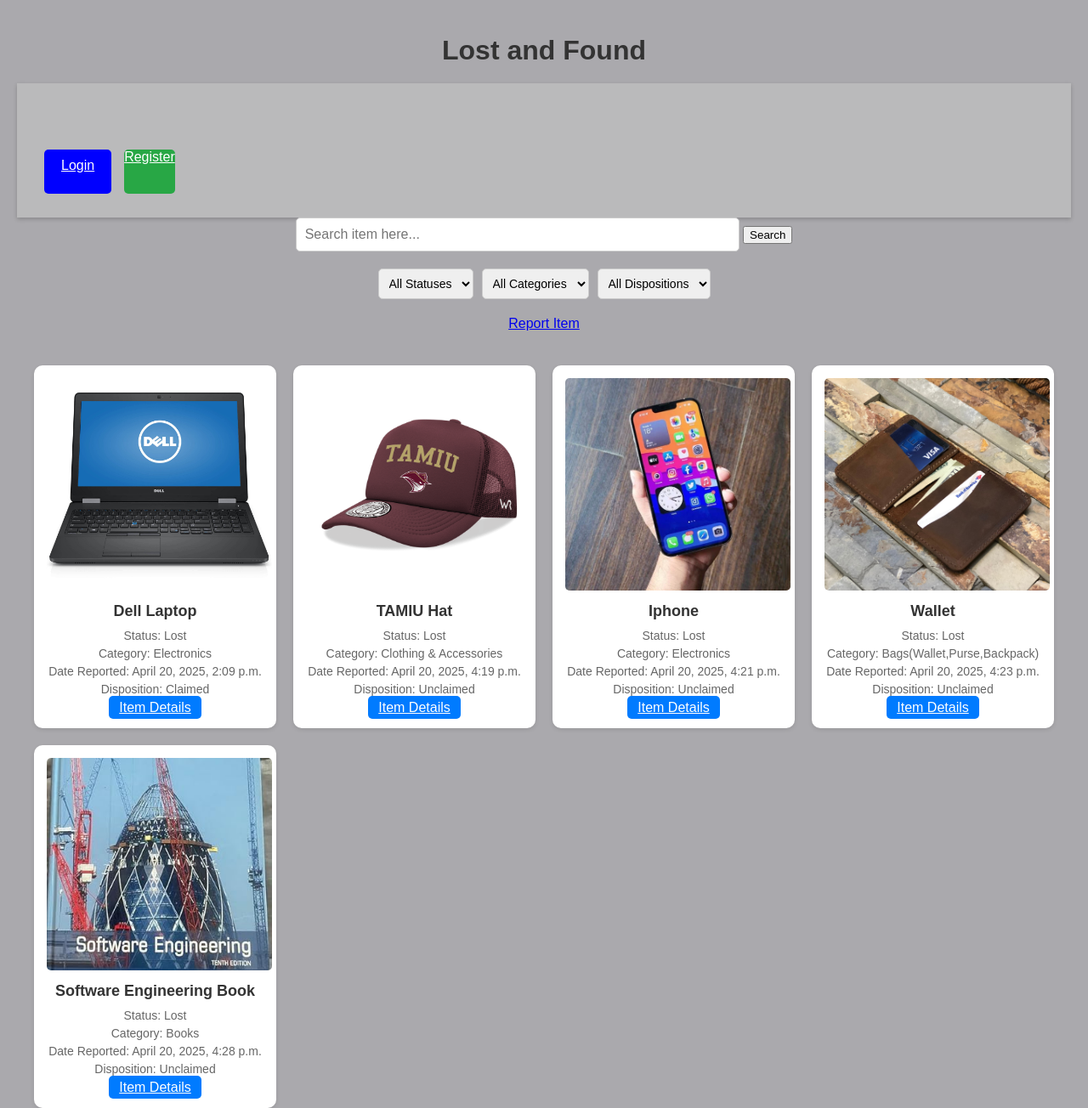
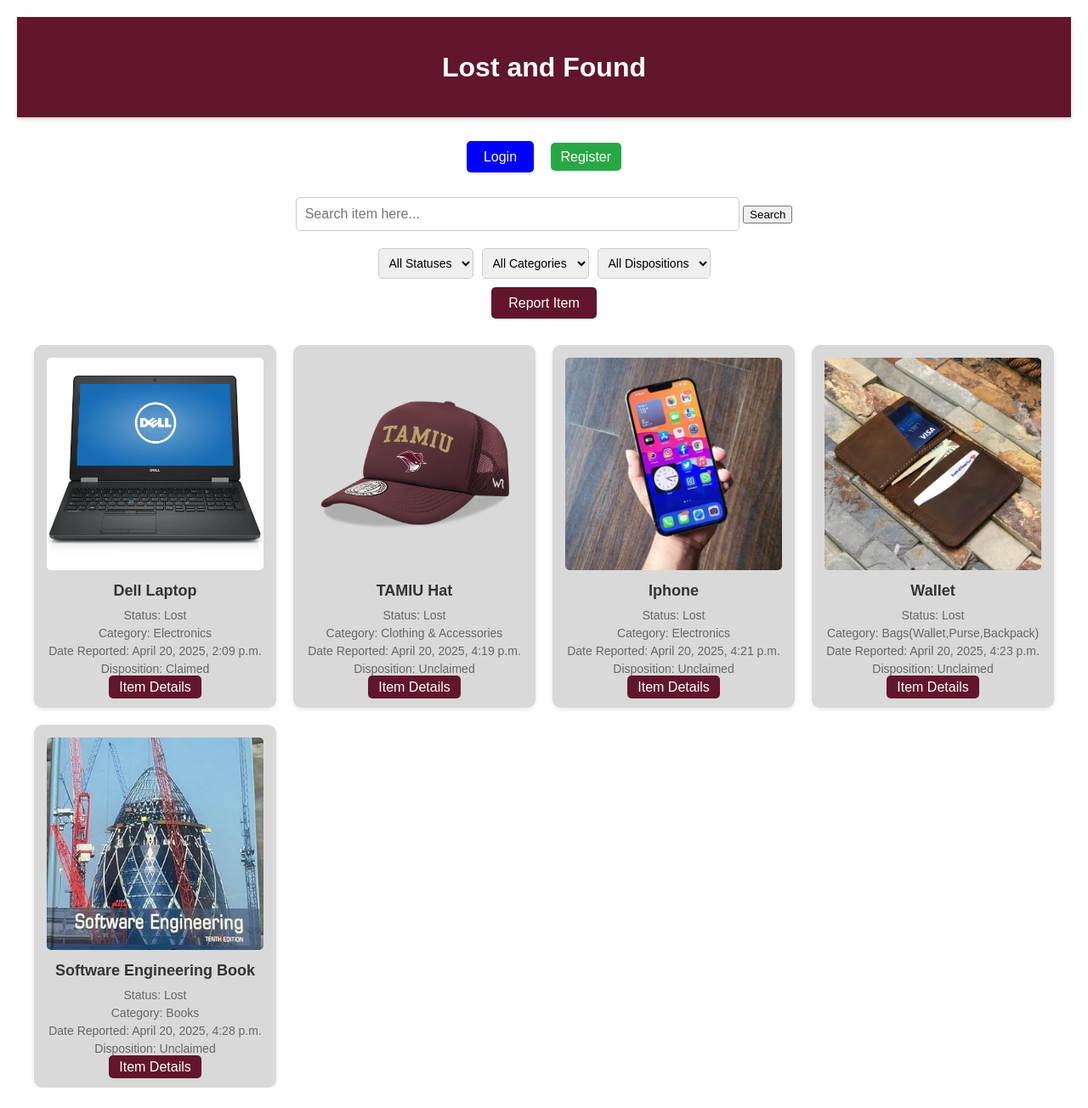
Before and after one commit to coresynapses/lost-and-found-web, a Django app: page /item-list/ in a window 1280 px wide. Shown: the whole page at 85% size. After the commit the page ends 1280 px from the top, so only its background shows below. Run offline with Django 5.2, Linux system fonts and the light colour scheme; data comes from the database, SQL or seed files in the repository; both versions use the stored data as it was after the commit.

Commit message:
changes to item list page

```diff
--- a/TamiuLostAndFound/static/style.css
+++ b/TamiuLostAndFound/static/style.css
@@ -1,5 +1,5 @@
 header {
-    background-color: #C0C0C0C0;
+    background-color: #61162d;
     color: white;
     text-align: center;
     padding: 20px;
@@ -25,14 +25,14 @@ header {
 /* background main page*/
 body {
     font-family: Arial, sans-serif;
-    background-color: #aaa9ad;
+    background-color: white;
     margin: 0;
     padding: 20px;
     text-align: center;
 }
 
 h1 {
-    color: #333;
+    color: white;
     margin-bottom: 20px;
 }
 
@@ -75,12 +75,17 @@ h1 {
 
 
 .nav-buttons {
-    display: flex;
+
+    justify-content: space-between;
+    text-align: center;
     border: none;
     padding: 8px 12px;
-    margin-top: 50px;
+    gap: 30px;
+    margin-top: 30px;
+    margin-bottom: 30px;
     cursor: pointer;
     border-radius: 5px;
+
 }
 
 /*log in*/
@@ -93,6 +98,7 @@ h1 {
     cursor: pointer;
     min-height: 32px;
     margin-right: 15px;
+    text-decoration: none;
 }
 
 .btn-primary:hover {
@@ -103,12 +109,14 @@ h1 {
 .btn-success {
     background-color: #28a745;
     color: white;
+    padding: 8px 12px;
     right: 10px;
     border: none;
     border-radius: 5px;
     cursor: pointer;
-    min-height: 32px;
-    margin-right: 15px;
+   /* min-height: 32px;
+    margin-right: 15px;*/
+    text-decoration: none;
 }
 
 .btn-success:hover {
@@ -172,12 +180,17 @@ h1 {
 }
 
 .btn-secondary {
-    background: gray;
+    background: blue;
     color: white;
+    padding: 10px 20px;
+    border: none;
+    border-radius: 5px;
+    width: auto;
+    text-decoration: none;
 }
 
 .btn-secondary:hover {
-    background: darkgray;
+    background: darkblue;
 }
 
 #loginSection, #registrationSection {
@@ -342,7 +355,7 @@ h1 {
 }
 
 .item-card {
-    background: #fff;
+    background: #d9d9d9;
     padding: 15px;
     border-radius: 10px;
     box-shadow: 0 2px 5px rgba(0, 0, 0, 0.1);
@@ -355,8 +368,8 @@ h1 {
 }
 
 .item-card img {
+    width: 100%;
     height: 250px;
-    width: 265px;
     object-fit: cover;
     border-radius: 5px;
 }
@@ -374,15 +387,30 @@ h1 {
 }
 
 .details-btn {
-    background: #007bff;
+    background: #61162d;
     color: white;
     border: none;
     padding: 5px 12px;
     border-radius: 5px;
     cursor: pointer;
     transition: background 0.2s;
+    text-decoration: none;
 }
 
 .details-btn:hover {
-    background: #0056b3;
+    background: #61162d;
 }
+
+.btn-info{
+    background: #61162d;
+    color: white;
+    padding: 10px 20px;
+    border: none;
+    border-radius: 5px;
+    width: auto;
+    text-decoration: none;
+}
+
+.details-btn:hover {
+    background: #61162d;
+}
--- a/TamiuLostAndFound/templates/index.html
+++ b/TamiuLostAndFound/templates/index.html
@@ -10,18 +10,28 @@
 </head>
 <body>
 
+<header>
     <h1>Lost and Found</h1>
 
-<header>
+</header>
+
     <nav class="nav-buttons">
     {% if user.is_authenticated %}
-            <a href="{% url 'lostfound:logout' %}" class="btn btn-danger">Logout</a>
+        <a href="{% url 'lostfound:logout' %}" class="btn btn-secondary">Logout</a>
     {% else %}
         <a href="/login/" id="loginButton" class="btn btn-primary">Login</a>
         <a href="/register/" id="registrationButton" class="btn btn-success">Register</a>
     {% endif %}
+
     </nav>
-</header>
+
+    <!-- Search Bar -->
+        <form method="get" class="search-container">
+            <input type="text" name="query" id="search-bar" placeholder="Search item here...">
+            <button type="submit">Search</button>
+        </form>
+
+
 <!--Login Form
 <div class="login-section" id="loginSection">
     <form method="post">
@@ -58,13 +68,6 @@
 </div>
 -->
 
-<!-- Search Bar -->
-<form method="get" class="search-container">
-    <input type="text" name="query" id="search-bar" placeholder="Search item here...">
-    <button type="submit">Search</button>
-</form>
-
-
 <!-- Filters-->
 <div class="filters">
     <select id="status-filter" class="filter-dropdown">
@@ -85,7 +88,6 @@
         <option value="unclaimed">Unclaimed</option>
     </select>
 </div>
-
 
 <!-- Image upload -->
 <div class="upload-container">
--- a/lostfound/templates/home.html
+++ b/lostfound/templates/home.html
@@ -30,6 +30,7 @@
             justify-content: center;
             gap: 15px;
             padding: 15px;
+            text-decoration: none;
         }
         main {
             display: flex;
```
Also changed, not shown: db.sqlite3. Lines whose indentation alone changed are shown as unchanged.
